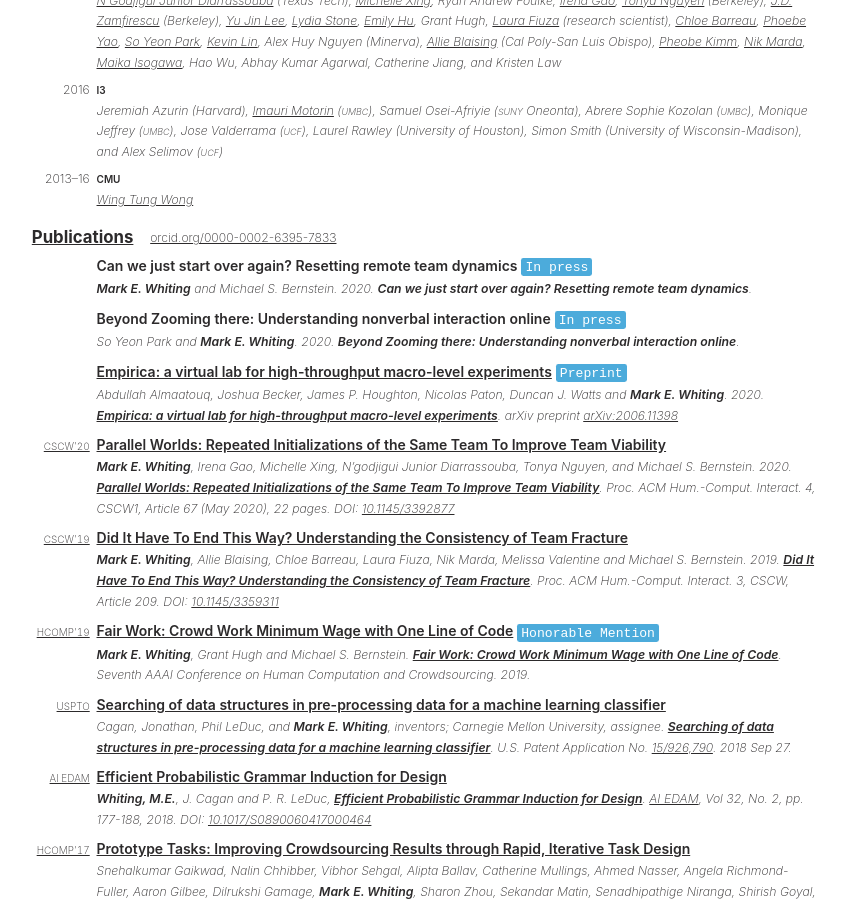
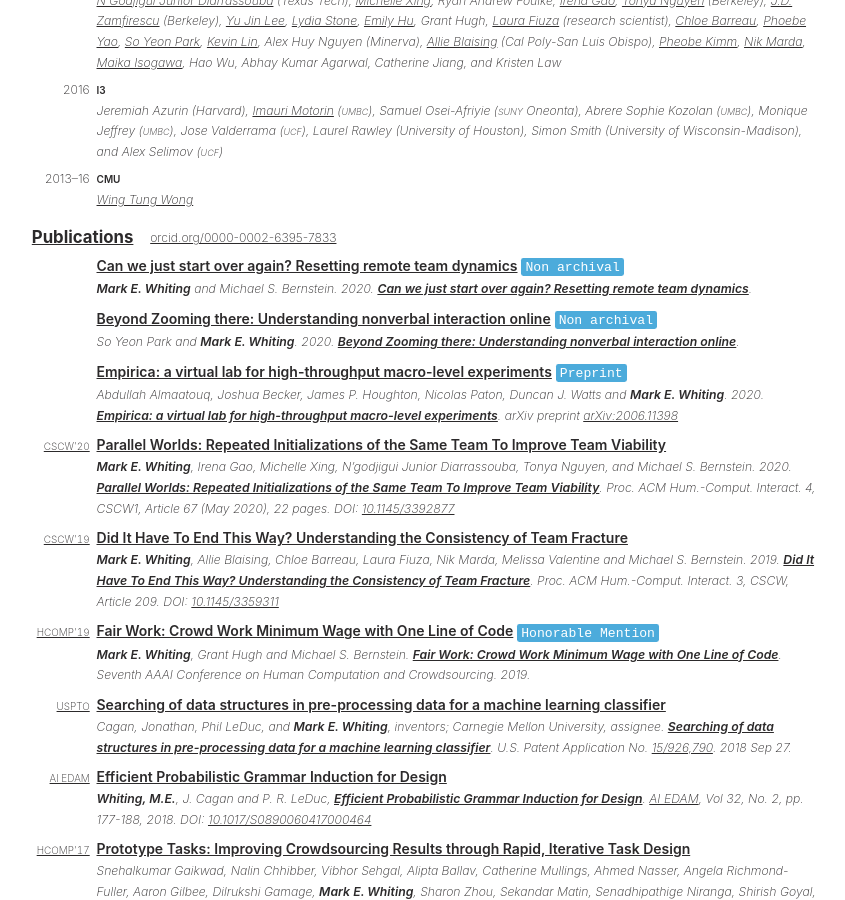
Before and after one commit to markwhiting/Whiting.me, a Jekyll site: the page built from cv.html, in a window 1280 px wide and 900 px high, scrolled down 1637 px. Shown: the whole window, without its empty margins (215-1060 px from the left). Built offline with Jekyll 4.4.1, drawn with Linux system fonts in a browser that asks for light colours.

```diff
--- a/cv.html
+++ b/cv.html
@@ -94,10 +94,10 @@
       <!-- Preprint -->
     </td>
     <td colspan="2" >
-      <strong class="noPrint">Can we just start over again? Resetting remote team dynamics</strong>
-      <code class="noPrint">In press</code>
+      <strong class="noPrint"><a href="https://www.microsoft.com/en-us/research/publication/can-we-just-start-over-again-resetting-remote-team-dynamics/">Can we just start over again? Resetting remote team dynamics</a></strong>
+      <code class="noPrint">Non archival</code>
       <p class="light note">
-        <strong class="onlyPrint">In press </strong><strong>Mark E. Whiting</strong> and Michael S. Bernstein. 2020. <strong>Can we just start over again? Resetting remote team dynamics</strong>.
+        <strong class="onlyPrint">Non archival </strong><strong>Mark E. Whiting</strong> and Michael S. Bernstein. 2020. <strong><a href="https://www.microsoft.com/en-us/research/publication/can-we-just-start-over-again-resetting-remote-team-dynamics/">Can we just start over again? Resetting remote team dynamics</a></strong>.
       </p>
     </td>
   </tr>
@@ -106,10 +106,10 @@
       <!-- Preprint -->
     </td>
     <td colspan="2" >
-      <strong class="noPrint">Beyond Zooming there: Understanding nonverbal interaction online</strong>
-      <code class="noPrint">In press</code>
+      <strong class="noPrint"><a href="https://www.microsoft.com/en-us/research/publication/beyond-zooming-there-understanding-nonverbal-interaction-online/">Beyond Zooming there: Understanding nonverbal interaction online</a></strong>
+      <code class="noPrint">Non archival</code>
       <p class="light note">
-        <strong class="onlyPrint">In press </strong>So Yeon Park and <strong>Mark E. Whiting</strong>. 2020. <strong>Beyond Zooming there: Understanding nonverbal interaction online</strong>.
+        <strong class="onlyPrint">Non archival </strong>So Yeon Park and <strong>Mark E. Whiting</strong>. 2020. <strong><a href="https://www.microsoft.com/en-us/research/publication/beyond-zooming-there-understanding-nonverbal-interaction-online/">Beyond Zooming there: Understanding nonverbal interaction online</a></strong>.
       </p>
     </td>
   </tr>
```
